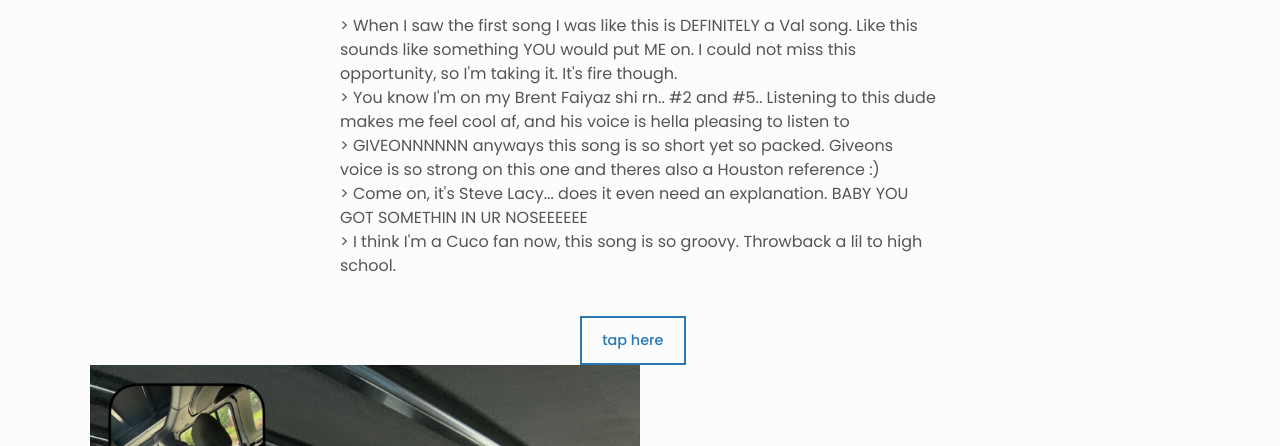
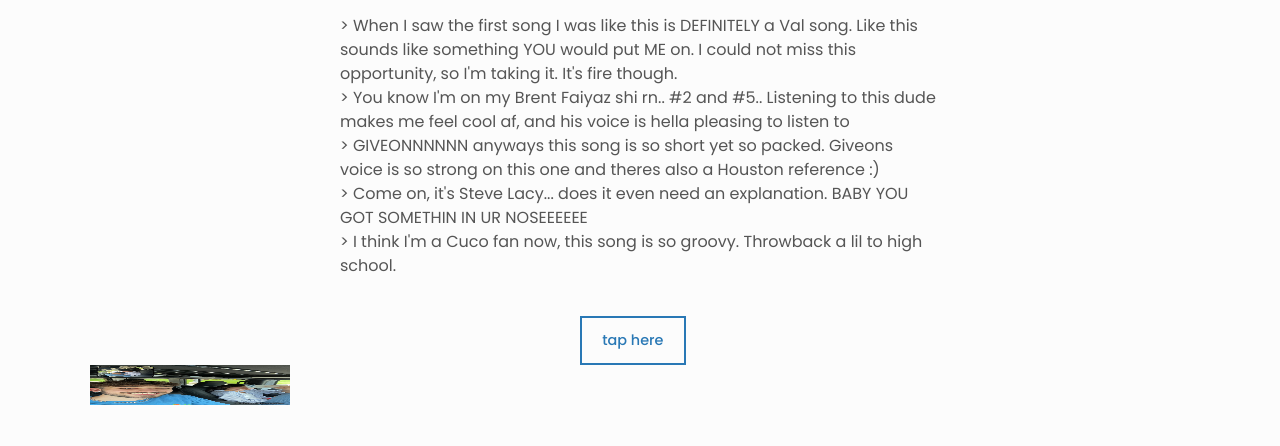
Before and after one commit to arrrshia/arrrshia.github.io, a plain HTML site: page index.html in a window 1280 px wide. Shown: the part 354-800 px from the top of the page. Drawn offline with Linux system fonts and the light colour scheme.

Commit message:
committtttt

```diff
--- a/styles.css
+++ b/styles.css
@@ -16,8 +16,8 @@
 }
 
 img.resize {
-  max-width:50%;
-  max-height:50%;
+  width: 200px;
+  height: 40px;
 }
 
 html {
```
